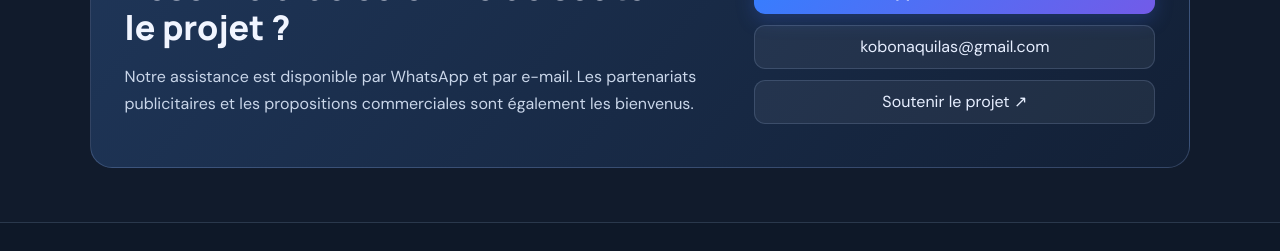
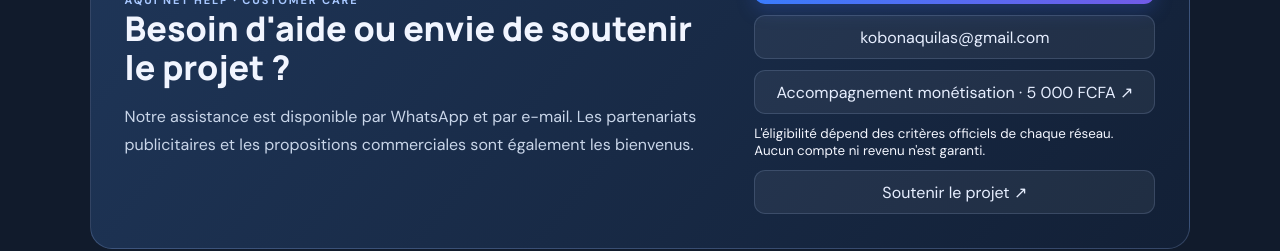
Before and after one commit to kobonaaquilas-alt/aqui-net-hub, a React (Vite) app: page / in a window 1280 px wide. Shown: the part 1960-2211 px from the top of the page. Built offline with nearby package versions, Linux system fonts and the light colour scheme; no server answers; the database is empty; what @capacitor/core would draw is missing.

Commit message:
Add monetization setup service offer

```diff
--- a/src/App.tsx
+++ b/src/App.tsx
@@ -117,6 +117,8 @@ export default function App() {
           <div className="help-contact-actions">
             <a className="primary-button" href="https://wa.me/22892244653?text=Bonjour%20AQUI%20NET%20HELP" target="_blank" rel="noreferrer">WhatsApp · +228 92 24 46 53 ↗</a>
             <a className="filter-button" href="mailto:kobonaquilas@gmail.com">kobonaquilas@gmail.com</a>
+            <a className="filter-button" href="https://wa.me/22892244653?text=Je%20souhaite%20un%20accompagnement%20pour%20la%20monetisation.%20Tarif%3A%205000%20FCFA." target="_blank" rel="noreferrer">{fr ? "Accompagnement monétisation · 5 000 FCFA" : "Monetization setup · 5,000 XOF"} ↗</a>
+            <small>{fr ? "L'éligibilité dépend des critères officiels de chaque réseau. Aucun compte ni revenu n'est garanti." : "Eligibility depends on each platform's official criteria. No account or revenue is guaranteed."}</small>
             <a className="filter-button" href="https://wa.me/22892244653?text=Je%20souhaite%20soutenir%20AQUI%20NET%20HELP" target="_blank" rel="noreferrer">{fr ? "Soutenir le projet" : "Support the project"} ↗</a>
           </div>
         </section>
```
